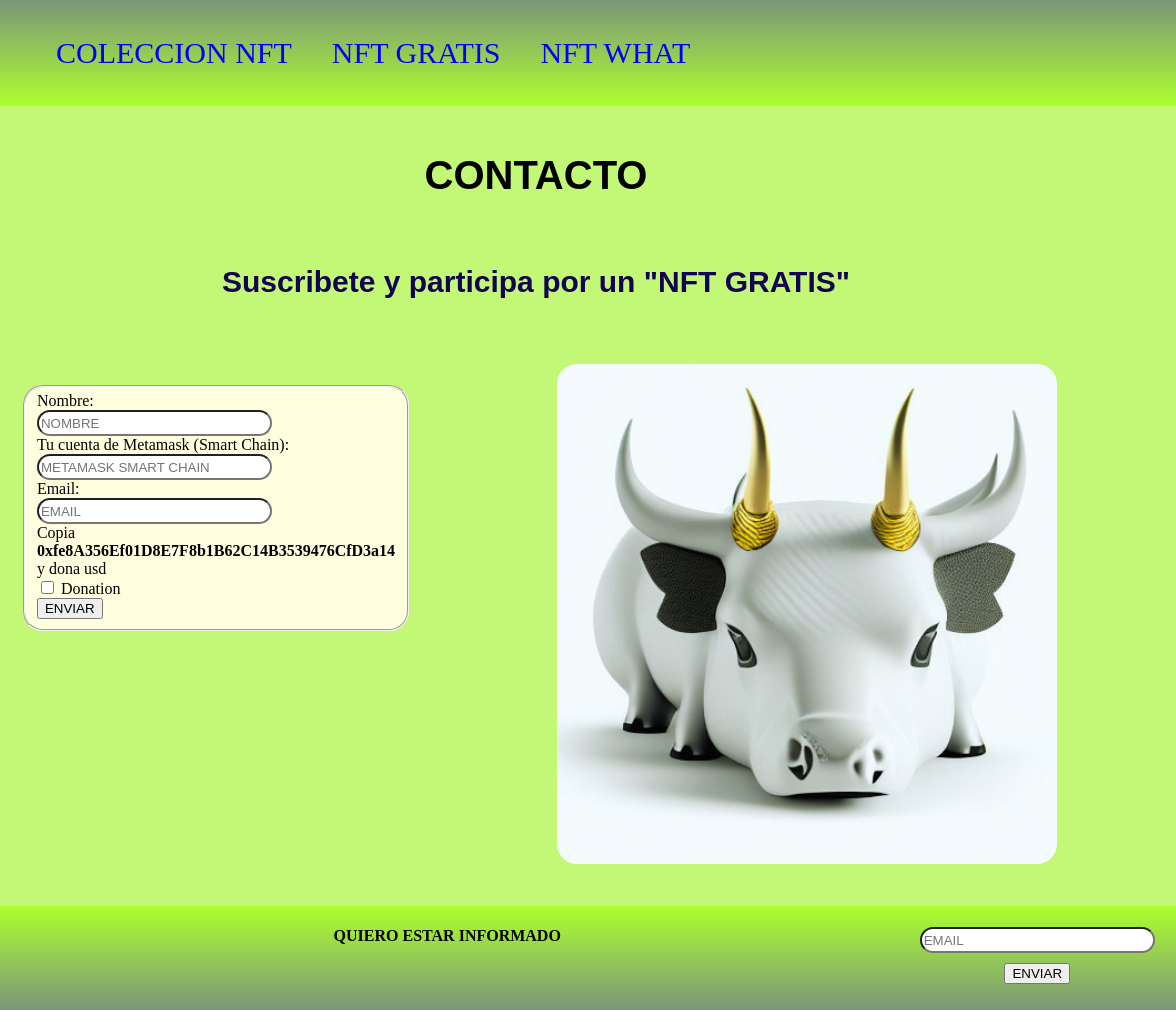
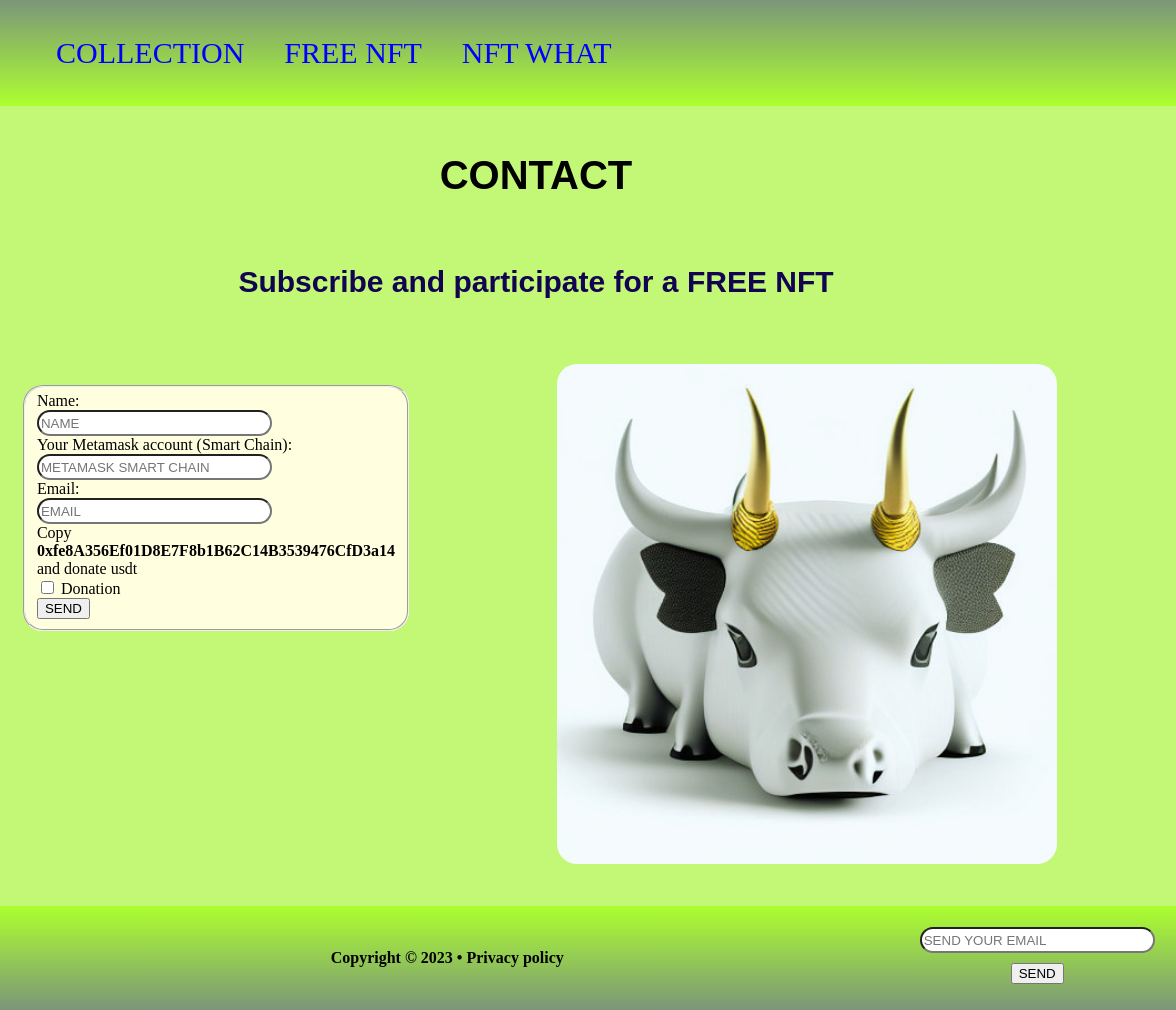
Before and after one commit to josecham/PreEntrega1Chamorro, a plain HTML site: page pages/contacto.html in a window 1280 px wide. Shown: the full height of the page, 104-1280 px from the left. Drawn offline with nearby package versions, Linux system fonts and the light colour scheme.

Commit message:
la etiqueta de lo que guardo

```diff
--- a/pages/contacto.html
+++ b/pages/contacto.html
@@ -18,8 +18,8 @@
             </div>
                 <nav>
                     <ul>
-                        <li><a href="../index.html">COLECCION NFT</a></li>
-                        <li><a href="#">NFT GRATIS</a></li>
+                        <li><a href="../index.html">COLLECTION</a></li>
+                        <li><a href="#">FREE NFT</a></li>
                         <li><a href="../pages/nft what.html">NFT WHAT</a></li>
                     </ul>
                 </nav>
@@ -29,8 +29,8 @@
             data-aos-offset="300"
             data-aos-easing="ease-in-sine"
             data-aos-duration="2000" >
-                <h1>CONTACTO</h1>
-                <h2>Suscribete y participa por un "NFT GRATIS"</h2>
+                <h1>CONTACT</h1>
+                <h2>Subscribe and participate for a FREE NFT</h2>
              </div>
              <div class="imgTexto" data-aos="flip-left"
             data-aos-easing="ease-out-cubic"
@@ -40,18 +40,18 @@
             <div class="parrafoIzq">
             <form action= "https://formsubmit.co/gabriel_influencia74@hotmail.com" method="post" id="formulario" class="centro">
                 <fieldset class="colorform">
-                <label for="">Nombre:</label><br>
-                <input type="text" name="nombre" id="nombre" placeholder="NOMBRE" class="elemento"><br>
-                <label for="">Tu cuenta de Metamask (Smart Chain):</label><br>
+                <label for="">Name:</label><br>
+                <input type="text" name="nombre" id="nombre" placeholder="NAME" class="elemento"><br>
+                <label for="">Your Metamask account (Smart Chain):</label><br>
                 <input type="text" name="apellido" id="apellido" placeholder="METAMASK SMART CHAIN" class="elemento"><br>
                 <label for="">Email:</label><br>
                 <input type="email" name="email" id="email" placeholder="EMAIL" class="elemento"><br>
-                <label for="">Copia <strong>0xfe8A356Ef01D8E7F8b1B62C14B3539476CfD3a14</strong> y dona usd</label><br>
+                <label for="">Copy <strong>0xfe8A356Ef01D8E7F8b1B62C14B3539476CfD3a14</strong> and donate usdt</label><br>
                 <label>
                 <input class="formulario__checkbox" type="checkbox" name="terminos" id="terminos">
                  Donation
                 </label><br>
-                <input type="submit" value="ENVIAR">
+                <input type="submit" value="SEND">
                 </fieldset>
             </form>
         </div>
@@ -62,13 +62,13 @@
             <div>
                 <img src="../img/logo.png"alt="logoch" class="logo">
             </div>
-            <div class="rrss">
-                <h4>QUIERO ESTAR INFORMADO</h4>
+            <div class="rrss centro">
+                <h4>Copyright © 2023 • Privacy policy</h4>
             </div>
             <div class="contacto">
                 <form action= "https://formsubmit.co/gabriel_influencia74@hotmail.com" method="post" id="formulario" class="centro">
-                    <input type="email" name="email" id="email" placeholder="EMAIL" class="elemento">
-                    <input type="submit" value="ENVIAR">
+                    <input type="email" name="email" id="email" placeholder="SEND YOUR EMAIL" class="elemento">
+                    <input type="submit" value="SEND">
                     </form>
             </div>
         </footer>
```
Also changed, not shown: index.html (+20 -20 lines), pages/nft what.html (+6 -6 lines).
